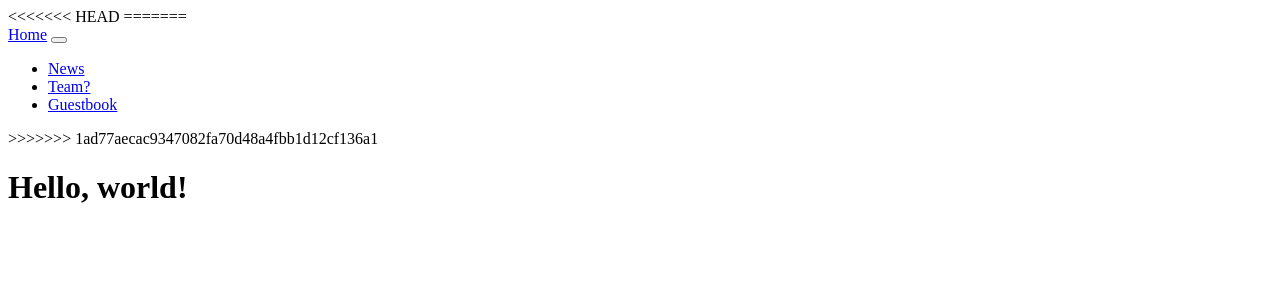
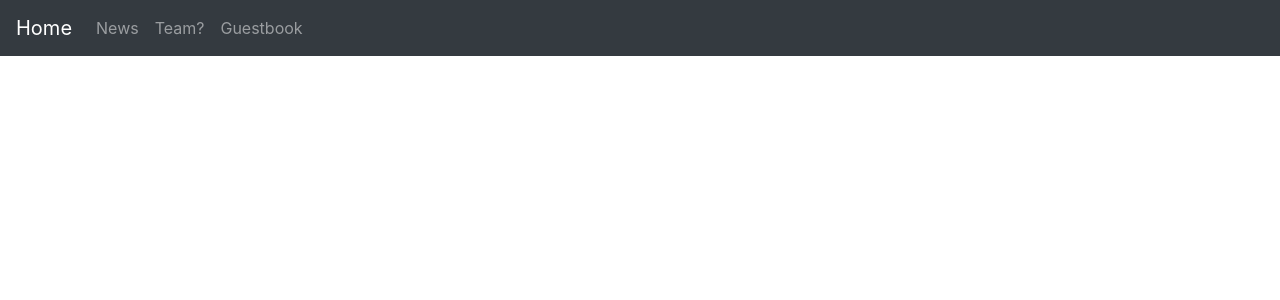
Before and after one commit to Lipp2/Projekt_Penta, a PHP site: page / in a window 1280 px wide. Shown: the top 300 px of the page. Run offline with PHP 8.4, Linux system fonts and the light colour scheme; some libraries are stand-ins or nearby versions.

Commit message:
Navbar fix
Navbar fix

```diff
--- a/index.php
+++ b/index.php
@@ -6,16 +6,12 @@
     <meta name="viewport" content="width=device-width, initial-scale=1, shrink-to-fit=no">
 
     <!-- Bootstrap CSS -->
-    <!--<link rel="stylesheet" href="https://maxcdn.bootstrapcdn.com/bootstrap/4.0.0/css/bootstrap.min.css" integrity="sha384-Gn5384xqQ1aoWXA+058RXPxPg6fy4IWvTNh0E263XmFcJlSAwiGgFAW/dAiS6JXm" crossorigin="anonymous">
-    -->
+    <link rel="stylesheet" href="https://maxcdn.bootstrapcdn.com/bootstrap/4.0.0/css/bootstrap.min.css" integrity="sha384-Gn5384xqQ1aoWXA+058RXPxPg6fy4IWvTNh0E263XmFcJlSAwiGgFAW/dAiS6JXm" crossorigin="anonymous">
 
     <title>Testseite</title>
 
   </head>
-<<<<<<< HEAD
 
-  <body>
-=======
   <body data-spy="scroll" data-target=".navbar" data-offset="50">
     <nav id="#Navbar" class="navbar navbar-expand-sm navbar-dark bg-dark fixed-top">
         <a class="navbar-brand" href="#Home">Home</a>
@@ -37,7 +33,7 @@
             </ul>
         </div>
     </nav>
->>>>>>> 1ad77aecac9347082fa70d48a4fbb1d12cf136a1
+
     <h1>Hello, world!</h1>
 
     <!-- Optional JavaScript -->
```
